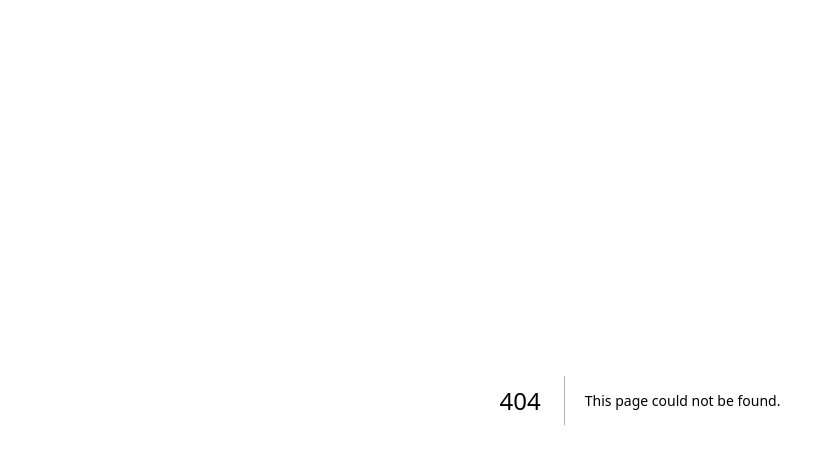
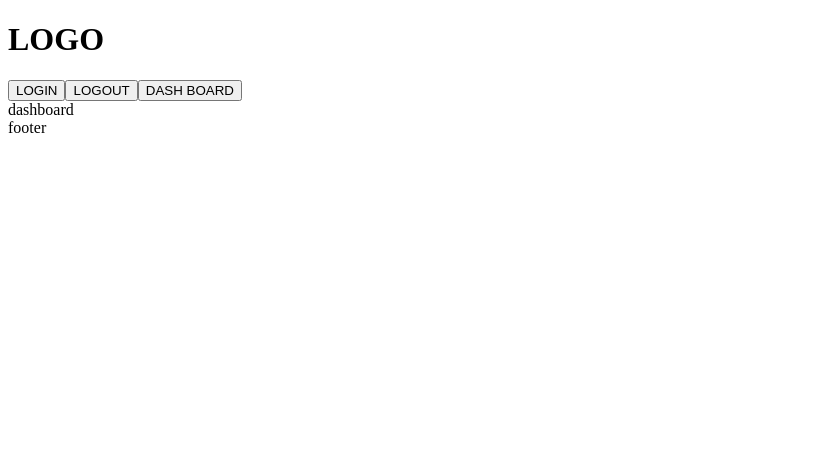
Before and after one commit to yeolsss/pixtudy, a Next.js app in the folder nbc-nep-front/: page /dashboard in a window 1280 px wide. Before the commit this address had no page. Shown: the top 464 px of the page, without its empty margins (0-835 px from the left). Built offline with nearby package versions, Linux system fonts and the light colour scheme.

Commit message:
[add]: page layout 설정

```diff
--- /dev/null
+++ b/nbc-nep-front/src/components/layout/Footer.tsx
@@ -0,0 +1,5 @@
+const Footer = () => {
+  return <footer>footer</footer>;
+};
+
+export default Footer;
--- /dev/null
+++ b/nbc-nep-front/src/components/layout/Header.tsx
@@ -0,0 +1,15 @@
+import { useRouter } from "next/navigation";
+
+const Header = () => {
+  const router = useRouter();
+  return (
+    <header>
+      <h1>LOGO</h1>
+      <button>LOGIN</button>
+      <button>LOGOUT</button>
+      <button onClick={() => router.push("/dashboard")}>DASH BOARD</button>
+    </header>
+  );
+};
+
+export default Header;
--- /dev/null
+++ b/nbc-nep-front/src/components/layout/Layout.tsx
@@ -0,0 +1,15 @@
+import { PropsWithChildren } from "react";
+import Footer from "./Footer";
+import Header from "./Header";
+
+const Layout = ({ children }: PropsWithChildren) => {
+  return (
+    <>
+      <Header />
+      <main>{children}</main>
+      <Footer />
+    </>
+  );
+};
+
+export default Layout;
--- a/nbc-nep-front/src/pages/_app.tsx
+++ b/nbc-nep-front/src/pages/_app.tsx
@@ -1,5 +1,16 @@
+import { NextPage } from "next";
 import type { AppProps } from "next/app";
+import { ReactElement } from "react";
 
-export default function App({ Component, pageProps }: AppProps) {
-  return <Component {...pageProps} />;
+export type NextPageWithLayout = NextPage & {
+  getLayout?: (page: ReactElement) => ReactElement;
+};
+
+type AppPropsWithLayout = AppProps & {
+  Component: NextPageWithLayout;
+};
+
+export default function App({ Component, pageProps }: AppPropsWithLayout) {
+  const getLayout = Component.getLayout ?? ((page) => page);
+  return getLayout(<Component {...pageProps} />);
 }
--- /dev/null
+++ b/nbc-nep-front/src/pages/dashboard/index.tsx
@@ -0,0 +1,13 @@
+import Layout from "@/components/layout/Layout";
+import { ReactElement } from "react";
+import { NextPageWithLayout } from "../_app";
+
+const Dashboard: NextPageWithLayout = () => {
+  return <div>dashboard</div>;
+};
+
+Dashboard.getLayout = function getLayout(page: ReactElement) {
+  return <Layout>{page}</Layout>;
+};
+
+export default Dashboard;
```
Also changed, not shown: nbc-nep-front/src/pages/index.tsx (+11 -5 lines), 1 other file (tests, documents, lock files or other folders).
